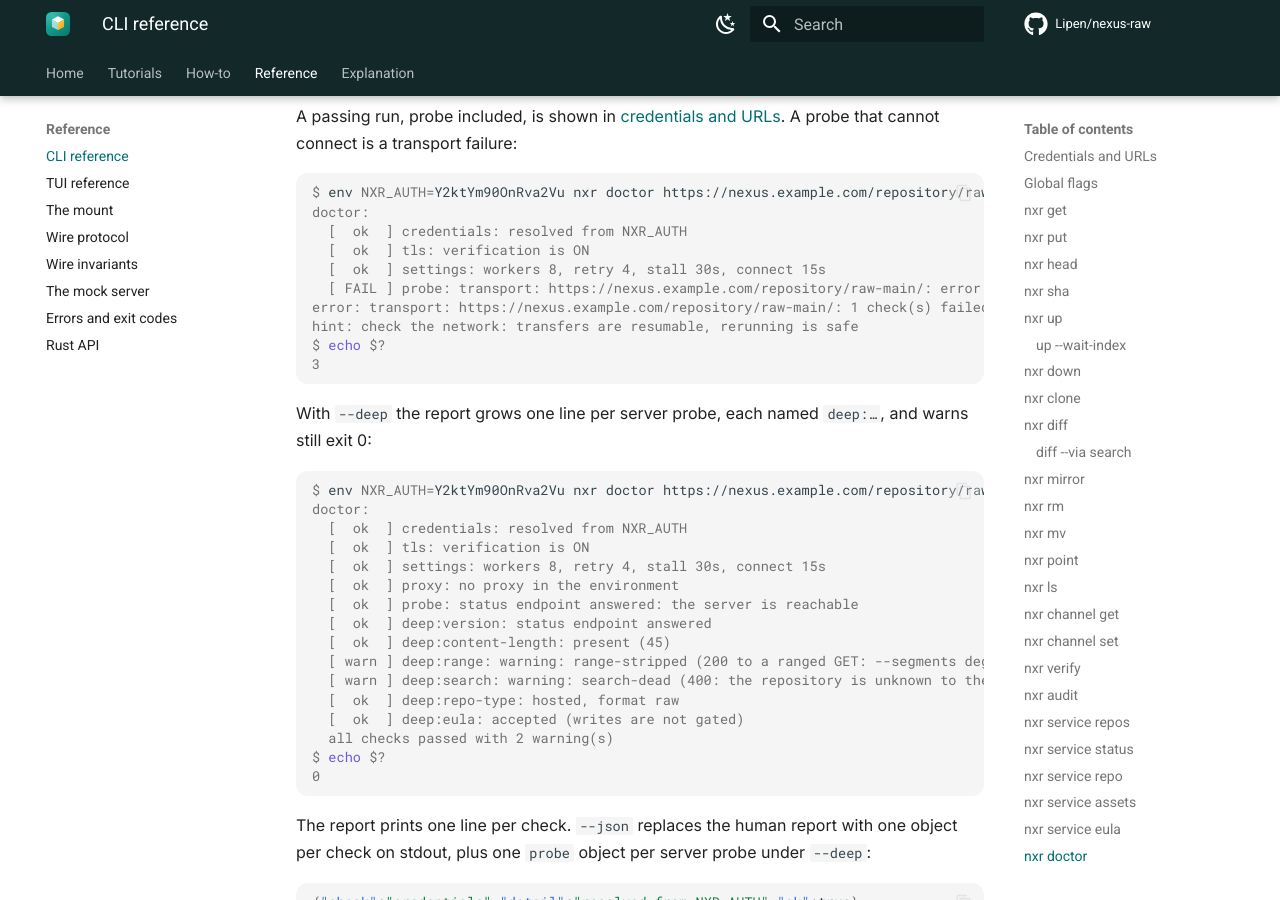
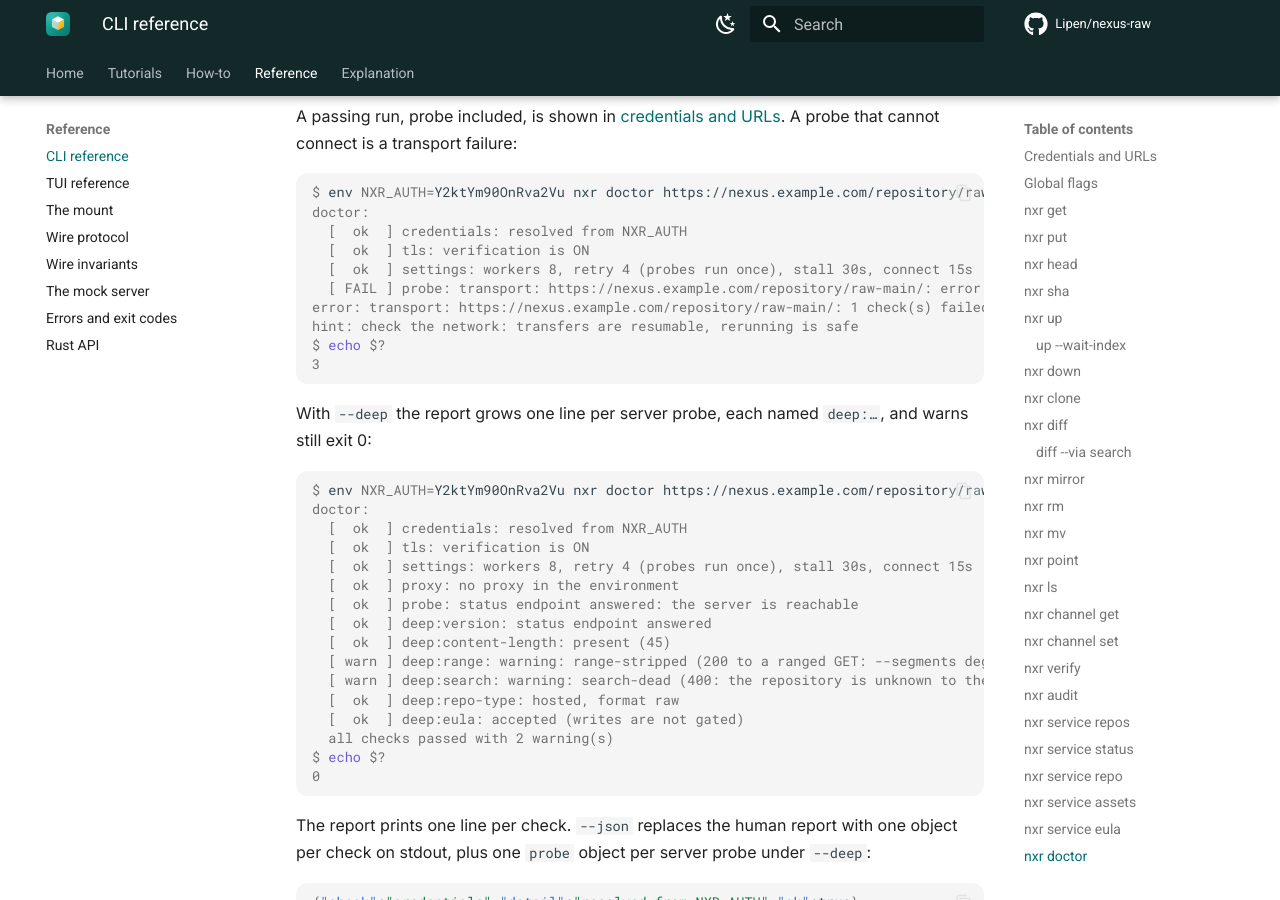
Before and after one commit to Lipen/nexus-raw, an MkDocs documentation site: the page built from docs/reference/cli.md, in a window 1280 px wide and 900 px high, scrolled down 33212 px. Built offline with MkDocs 1.6.1 and Material for MkDocs 9.7.7, drawn with Linux system fonts in a browser that asks for light colours; comment, search, counter and statistics services are not loaded; some of the changed text lies outside the part shown.

Commit message:
cli: say in the doctor settings that probes run once

```diff
--- a/docs/reference/cli.md
+++ b/docs/reference/cli.md
@@ -43,7 +43,7 @@ $ env NXR_AUTH=Y2ktYm90OnRva2Vu nxr doctor https://nexus.example.com/repository/
 doctor:
   [  ok  ] credentials: resolved from NXR_AUTH
   [  ok  ] tls: verification is ON
-  [  ok  ] settings: workers 8, retry 4, stall 30s, connect 15s
+  [  ok  ] settings: workers 8, retry 4 (probes run once), stall 30s, connect 15s
   [  ok  ] probe: HEAD https://nexus.example.com/repository/raw-main/1.4.0/ → HTTP 404
   all checks passed
 $ echo $?
@@ -1175,7 +1175,7 @@ $ env NXR_AUTH=Y2ktYm90OnRva2Vu nxr doctor https://nexus.example.com/repository/
 doctor:
   [  ok  ] credentials: resolved from NXR_AUTH
   [  ok  ] tls: verification is ON
-  [  ok  ] settings: workers 8, retry 4, stall 30s, connect 15s
+  [  ok  ] settings: workers 8, retry 4 (probes run once), stall 30s, connect 15s
   [ FAIL ] probe: transport: https://nexus.example.com/repository/raw-main/: error sending request for url (https://nexus.example.com/repository/raw-main/)
 error: transport: https://nexus.example.com/repository/raw-main/: 1 check(s) failed
 hint: check the network: transfers are resumable, rerunning is safe
@@ -1190,7 +1190,7 @@ $ env NXR_AUTH=Y2ktYm90OnRva2Vu nxr doctor https://nexus.example.com/repository/
 doctor:
   [  ok  ] credentials: resolved from NXR_AUTH
   [  ok  ] tls: verification is ON
-  [  ok  ] settings: workers 8, retry 4, stall 30s, connect 15s
+  [  ok  ] settings: workers 8, retry 4 (probes run once), stall 30s, connect 15s
   [  ok  ] proxy: no proxy in the environment
   [  ok  ] probe: status endpoint answered: the server is reachable
   [  ok  ] deep:version: status endpoint answered
```
Also changed, not shown: docs/how-to/ci.md (+1 -1 lines), docs/how-to/troubleshoot.md (+2 -2 lines), docs/tutorials/ops.md (+1 -1 lines), 2 other files.
